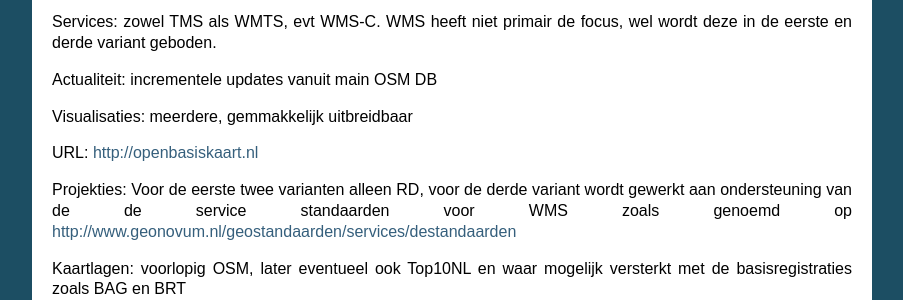
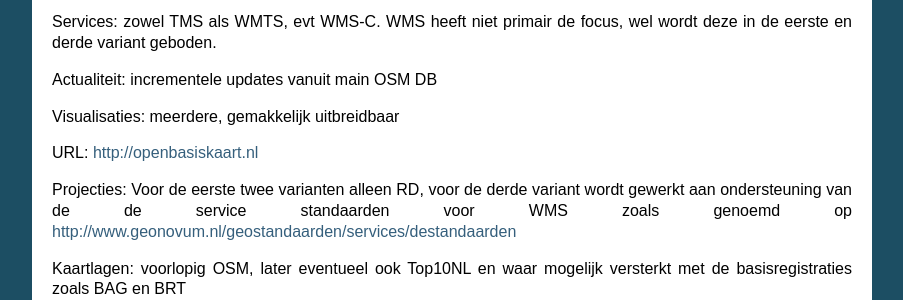
Before and after one commit to opengeogroep/openbasiskaart, a Sphinx documentation site: the page built from docs/source/algemeen.rst, in a window 1280 px wide and 900 px high, scrolled down 529 px. Shown: the part 152-452 px from the top of the window, without its empty margins (198-1101 px from the left). Built offline with Sphinx 7.4.7, drawn with Linux system fonts in a browser that asks for light colours.

Commit message:
Update algemeen.rst
spelfoutjes verbeterd

```diff
--- a/docs/source/algemeen.rst
+++ b/docs/source/algemeen.rst
@@ -28,11 +28,11 @@ Services: zowel TMS als WMTS, evt WMS-C. WMS heeft niet primair de focus, wel wo
 
 Actualiteit: incrementele updates vanuit main OSM DB
 
-Visualisaties: meerdere, gemmakkelijk uitbreidbaar
+Visualisaties: meerdere, gemakkelijk uitbreidbaar
 
 URL: http://openbasiskaart.nl
 
-Projekties: Voor de eerste twee varianten alleen RD, voor de derde variant wordt gewerkt aan ondersteuning van de
+Projecties: Voor de eerste twee varianten alleen RD, voor de derde variant wordt gewerkt aan ondersteuning van de
 de service standaarden voor WMS zoals genoemd op http://www.geonovum.nl/geostandaarden/services/destandaarden
 
 Kaartlagen: voorlopig OSM, later eventueel ook Top10NL en waar mogelijk versterkt met de basisregistraties zoals BAG en BRT
```
